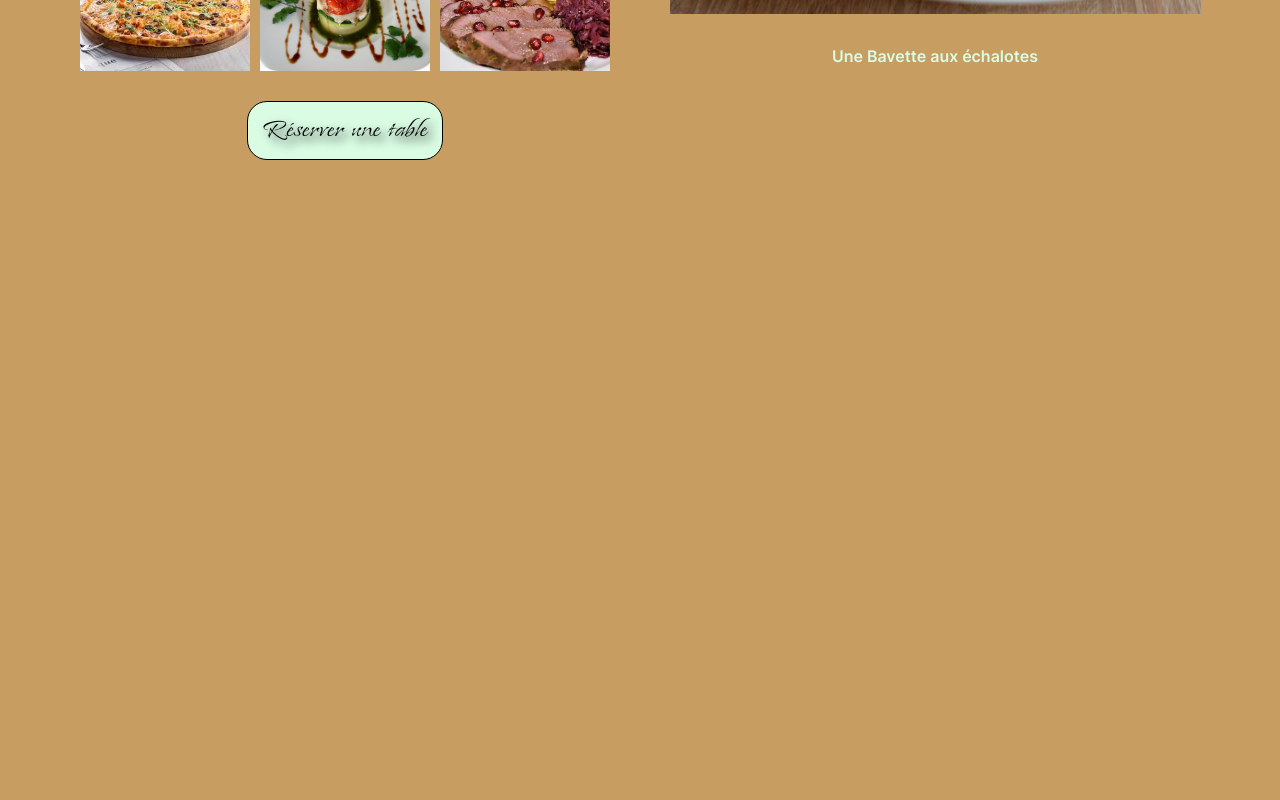
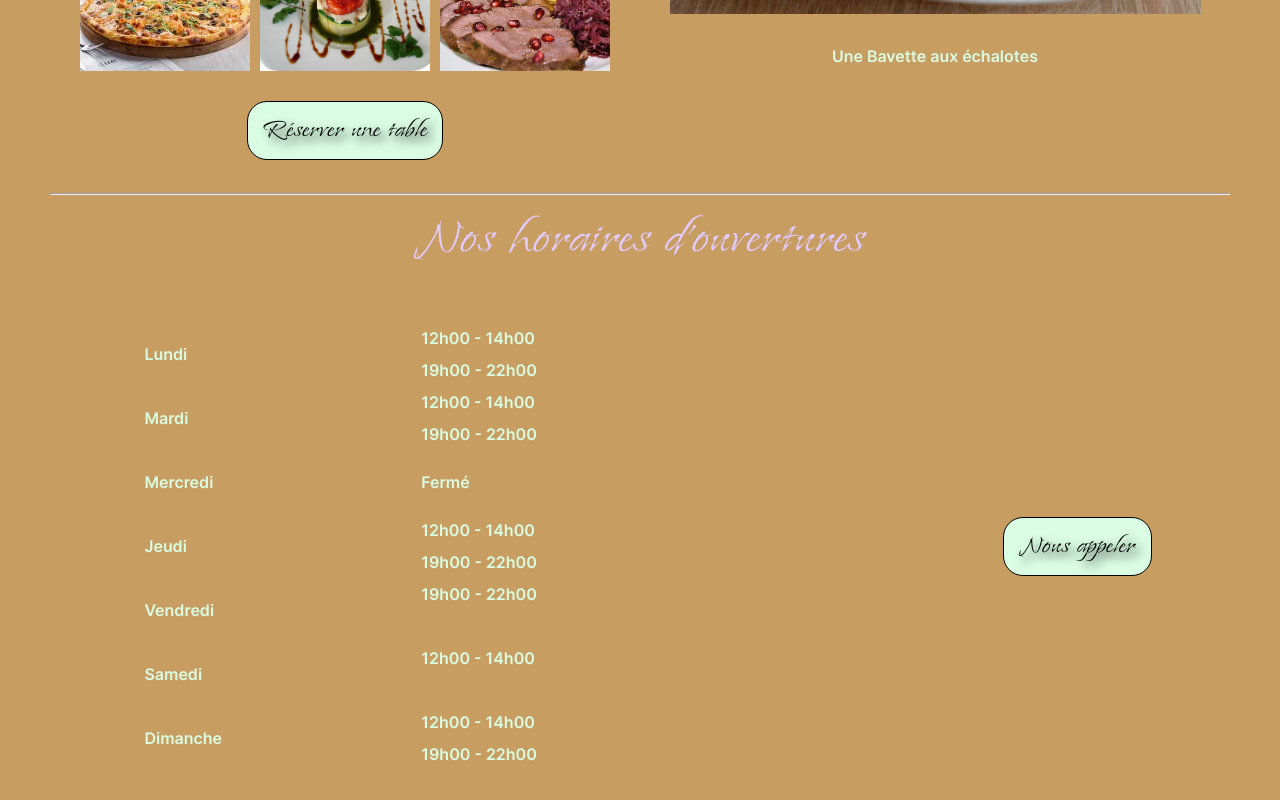
Before and after one commit to benoitsouillat/auquaiantique, a React (Create React App) app: page / in a window 1280 px wide. Shown: the part 672-1472 px from the top of the page. Before the commit the page ends 857 px from the top, so only its background shows below. Built offline with nearby package versions, Linux system fonts and the light colour scheme.

Commit message:
generate table and css rules

```diff
--- a/src/components/Gallery.jsx
+++ b/src/components/Gallery.jsx
@@ -63,7 +63,6 @@ const Gallery = () => {
                 setSelectImg(pic);
             }
         });
-
     };
     const handleClickImg = (e) => {
         setImgShow(e.target.id);
@@ -90,7 +89,6 @@ const Gallery = () => {
                 </figure>
 
             </div>
-
         </section>
 
     )
--- a/src/components/Home.jsx
+++ b/src/components/Home.jsx
@@ -6,6 +6,8 @@ const Home = () => {
     return (
         <>
             <Gallery />
+            <br />
+            <hr></hr>
             <OpenHours />
         </>
     )
--- a/src/components/OpenHours.jsx
+++ b/src/components/OpenHours.jsx
@@ -1,9 +1,70 @@
-import React from 'react'
+import React from 'react';
+import Button from './Button';
 
 const OpenHours = () => {
   return (
-    <section>
+    <section className='hours-section'>
+      <h2>Nos horaires d'ouvertures</h2>
+      <table>
+        <tbody>
+          <tr>
+            <td rowSpan="2">Lundi</td>
+            <td>12h00 - 14h00</td>
+          </tr>
+          <tr>
+            <td>19h00 - 22h00</td>
+          </tr>
 
+          <tr>
+            <td rowSpan="2">Mardi</td>
+            <td>12h00 - 14h00</td>
+          </tr>
+          <tr>
+            <td>19h00 - 22h00</td>
+          </tr>
+
+          <tr>
+            <td rowSpan="2">Mercredi</td>
+            <td rowSpan="2">Fermé</td>
+          </tr>
+          <tr>
+            <td></td>
+          </tr>
+
+          <tr>
+            <td rowSpan="2">Jeudi</td>
+            <td>12h00 - 14h00</td>
+          </tr>
+          <tr>
+            <td>19h00 - 22h00</td>
+          </tr>
+
+          <tr>
+            <td rowSpan="2">Vendredi</td>
+            <td>19h00 - 22h00</td>
+          </tr>
+          <tr>
+            <td></td>
+          </tr>
+
+          <tr>
+            <td rowSpan="2">Samedi</td>
+            <td>12h00 - 14h00</td>
+          </tr>
+          <tr>
+            <td></td>
+          </tr>
+          <tr>
+            <td rowSpan="2">Dimanche</td>
+            <td>12h00 - 14h00</td>
+          </tr>
+          <tr>
+            <td>19h00 - 22h00</td>
+          </tr>
+
+        </tbody>
+      </table>
+      <Button label="Nous appeler" />
     </section>
   )
 }
--- /dev/null
+++ b/src/style/_hours.scss
@@ -0,0 +1,28 @@
+@import './variables';
+
+.hours-section {
+    display: flex;
+    flex-direction: row;
+    justify-content: space-around;
+    align-items: center;
+    flex-wrap: wrap;
+
+    h2 {
+        width: 100%;
+        margin: auto 30%;
+        margin-bottom: 30px;
+    }
+
+    table {
+        margin: 10px;
+        width: 60%;
+        border-spacing: 10px;
+
+        tr {
+            min-height: 22px;
+            height: 22px;
+            margin: unset;
+        }
+
+    }
+}
--- a/src/style/main.css
+++ b/src/style/main.css
@@ -168,6 +168,45 @@
   margin: 5px;
 }
 
+@font-face {
+  font-family: jeju;
+  src: url(./font/JejuHallasan.ttf.woff);
+}
+@font-face {
+  font-family: Island;
+  src: url(./font/Island_Moments/IslandMoments-Regular.ttf);
+}
+@font-face {
+  font-family: Irish;
+  src: url(./font/Irish_Grover/IrishGrover-Regular.ttf);
+}
+@font-face {
+  font-family: Inter;
+  src: url(./font/Inter/static/Inter-SemiBold.ttf);
+}
+.hours-section {
+  display: flex;
+  flex-direction: row;
+  justify-content: space-around;
+  align-items: center;
+  flex-wrap: wrap;
+}
+.hours-section h2 {
+  width: 100%;
+  margin: auto 30%;
+  margin-bottom: 30px;
+}
+.hours-section table {
+  margin: 10px;
+  width: 60%;
+  border-spacing: 10px;
+}
+.hours-section table tr {
+  min-height: 22px;
+  height: 22px;
+  margin: unset;
+}
+
 body {
   background-color: #C79D61;
   font-family: Inter, Helvetica;
--- a/src/style/main.scss
+++ b/src/style/main.scss
@@ -2,6 +2,7 @@
 @import "menu";
 @import "logo";
 @import "gallery";
+@import "hours";
 
 body {
     background-color: $primary-color;
```
